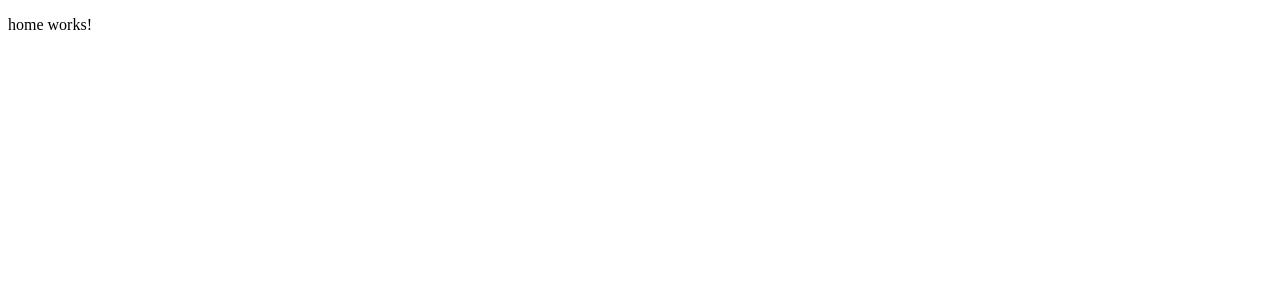
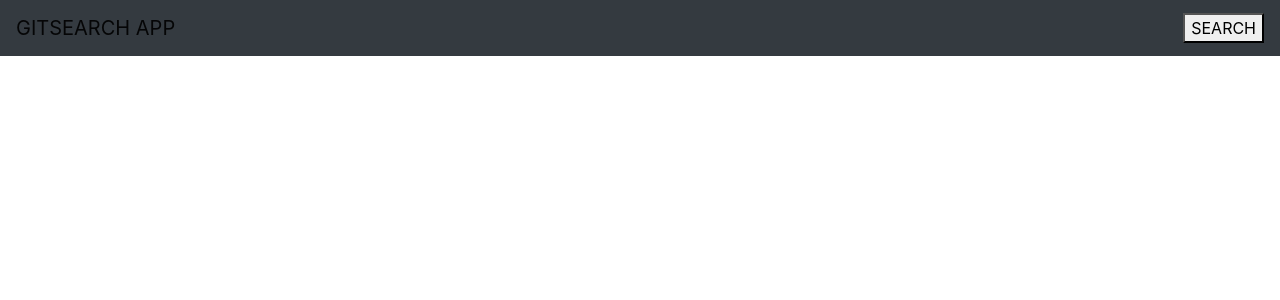
Before and after one commit to leskeylevy/Gitsearch, an Angular app: page / in a window 1280 px wide. Shown: the top 300 px of the page. Built offline with nearby package versions, Linux system fonts and the light colour scheme.

Commit message:
styling the home page

```diff
--- a/package.json
+++ b/package.json
@@ -20,6 +20,7 @@
     "@angular/platform-browser": "^6.1.0",
     "@angular/platform-browser-dynamic": "^6.1.0",
     "@angular/router": "^6.1.0",
+    "bootstrap": "^4.1.3",
     "core-js": "^2.5.4",
     "rxjs": "^6.0.0",
     "zone.js": "~0.8.26"
--- a/src/app/home/home.component.html
+++ b/src/app/home/home.component.html
@@ -1,3 +1,6 @@
-<p>
-  home works!
-</p>
+<div class="header">
+  <nav class="navbar fixed-top navbar-light bg-dark">
+    <a class="navbar-brand" href="#">GITSEARCH APP</a>
+    <button type="button" name="button">SEARCH</button>
+  </nav>
+</div>
--- a/src/styles.css
+++ b/src/styles.css
@@ -1 +1 @@
-/* You can add global styles to this file, and also import other style files */
+@import "~bootstrap/dist/css/bootstrap.css";/* You can add global styles to this file, and also import other style files */
```
Also changed, not shown: 1 other file (tests, documents, lock files or other folders).
